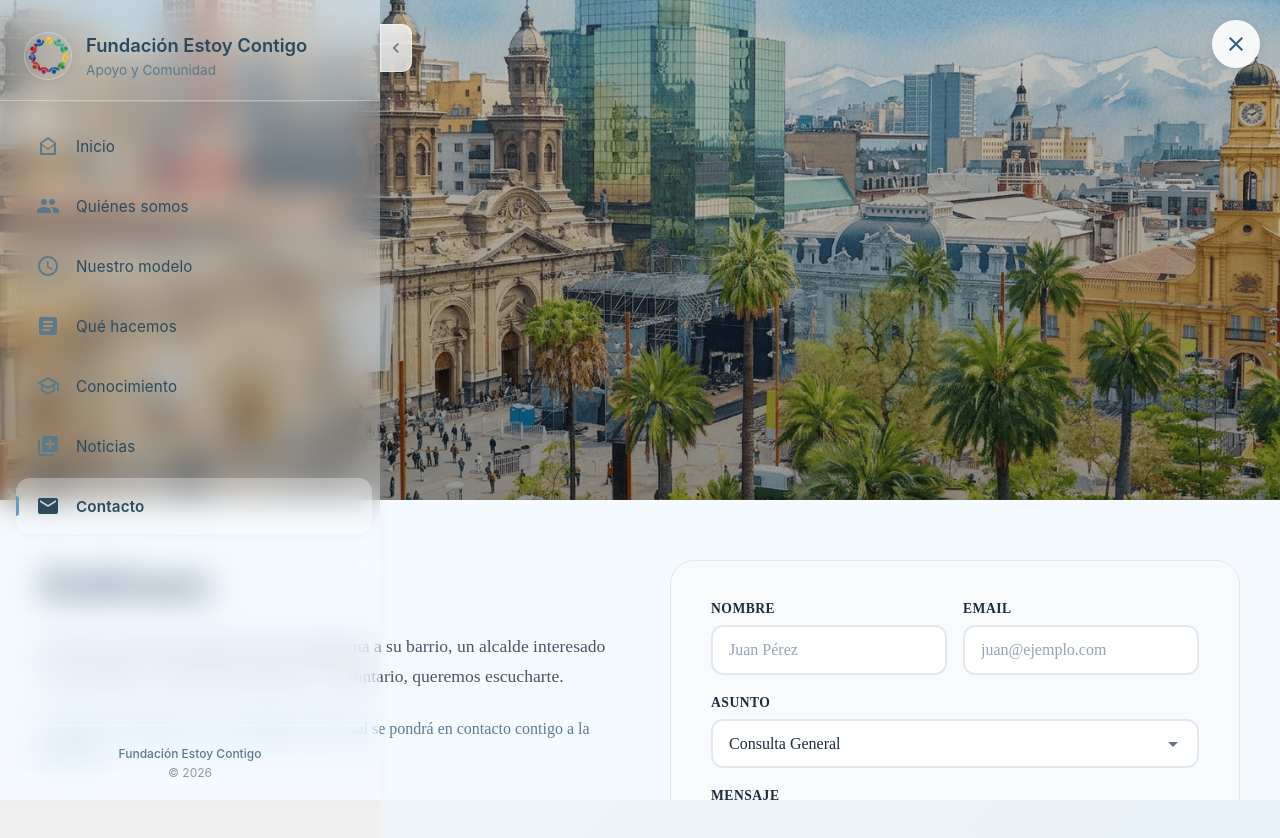
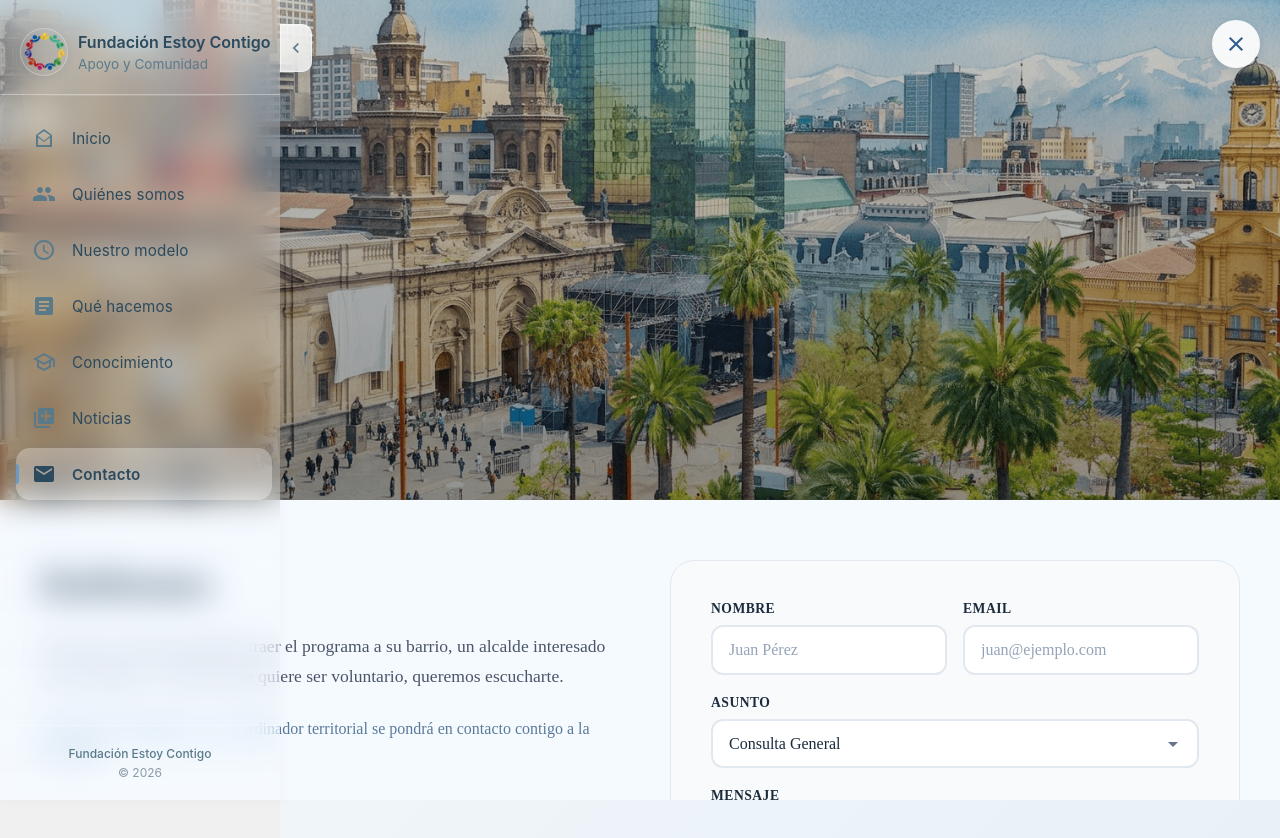
Before and after one commit to brifyai/fundacionestoycontigov2, a React (Vite) app: page /contacto in a window 1280 px wide. Shown: the top 838 px of the page. Built offline with nearby package versions, Linux system fonts and the light colour scheme.

Commit message:
feat: optimizar ancho del sidebar a 280px
- Reducir ancho del sidebar de 380px a 280px para mejor uso del espacio
- Actualizar animaciones de Framer Motion con nuevo ancho
- Ajustar media query de desktop grande a 280px
- Agregar versión al import de CSS para forzar recarga

```diff
--- a/src/components/SidebarMenu.css
+++ b/src/components/SidebarMenu.css
@@ -27,8 +27,8 @@
   --active-indicator: #6B9BC0;
   --white-soft: rgba(255, 255, 255, 0.85);
 
-  /* Dimensiones - anchos aumentados para mejor presencia visual */
-  --sidebar-width: 380px;
+  /* Dimensiones - ancho optimizado para mostrar "Fundación Estoy Contigo" completo */
+  --sidebar-width: 280px;
   --sidebar-collapsed: 120px;
   --header-height: 120px;
   --footer-height: 80px;
@@ -219,11 +219,11 @@
    HEADER DEL SIDEBAR
    ============================================ */
 .sidebar-header {
-  padding: 32px 24px 20px;
+  padding: 28px 20px 18px;
   display: flex;
   align-items: flex-start;
   justify-content: space-between;
-  gap: 12px;
+  gap: 10px;
   flex-shrink: 0;
 
   /* Header más translúcido - integrado con el fondo */
@@ -240,7 +240,7 @@
 .sidebar-logo-container {
   display: flex;
   align-items: center;
-  gap: 14px;
+  gap: 10px;
   flex: 1;
   min-width: 0;
 }
@@ -275,14 +275,13 @@
 
 .sidebar-title {
   font-family: var(--font-family);
-  font-size: 1.1rem;
+  font-size: 1rem;
   font-weight: 600;
   color: var(--text-primary);
-  line-height: 1.3;
+  line-height: 1.25;
   margin: 0;
   white-space: nowrap;
-  overflow: hidden;
-  text-overflow: ellipsis;
+  /* Sin ellipsis - el ancho del sidebar está calculado para mostrar el texto completo */
 }
 
 .sidebar-subtitle {
@@ -661,18 +660,18 @@
   }
 }
 
-/* Desktop grande (> 1200px) - ancho aumentado para mejor presencia */
+/* Desktop grande (> 1200px) - mantiene el ancho optimizado */
 @media (min-width: 1200px) {
   .sidebar-glass {
-    width: 400px;
+    width: 280px;
   }
 
   .sidebar-title {
-    font-size: 1.15rem;
+    font-size: 1rem;
   }
 
   .sidebar-menu-item {
-    padding: 16px 20px;
+    padding: 14px 16px;
   }
 }
 
--- a/src/components/SidebarMenu.jsx
+++ b/src/components/SidebarMenu.jsx
@@ -1,7 +1,7 @@
 import React, { useState, useEffect } from 'react';
 import { motion, AnimatePresence } from 'framer-motion';
 import { useNavigate, useLocation } from 'react-router-dom';
-import './SidebarMenu.css';
+import './SidebarMenu.css?v=2';
 import {
   HomeIcon,
   ProgramsIcon,
@@ -160,9 +160,9 @@ const SidebarMenu = ({
           onClick={toggleCollapse}
           aria-label={isCollapsed ? 'Expandir menú' : 'Colapsar menú'}
           title={isCollapsed ? 'Expandir' : 'Colapsar'}
-          initial={{ x: 0 }}
-          animate={{ x: isCollapsed ? 120 : 380 }}
-          transition={{ type: 'spring', damping: 30, stiffness: 300 }}
+        initial={{ x: 0 }}
+        animate={{ x: isCollapsed ? 120 : 280 }}
+        transition={{ type: 'spring', damping: 30, stiffness: 300 }}
         >
           <svg
             viewBox="0 0 24 24"
@@ -177,10 +177,10 @@ const SidebarMenu = ({
       {/* Sidebar principal */}
       <motion.aside
         className={`sidebar-glass ${isCollapsed ? 'collapsed' : ''} ${isMobile ? 'mobile' : ''} ${isHome ? 'home-menu' : ''}`}
-        initial={isMobile ? { x: -380 } : { x: 0 }}
+        initial={isMobile ? { x: -280 } : { x: 0 }}
         animate={{
-          x: isMobile ? (isOpen ? 0 : -380) : 0,
-          width: isCollapsed ? 120 : 380
+          x: isMobile ? (isOpen ? 0 : -280) : 0,
+          width: isCollapsed ? 120 : 280
         }}
         transition={{ type: 'spring', damping: 30, stiffness: 300 }}
         role="navigation"
```
